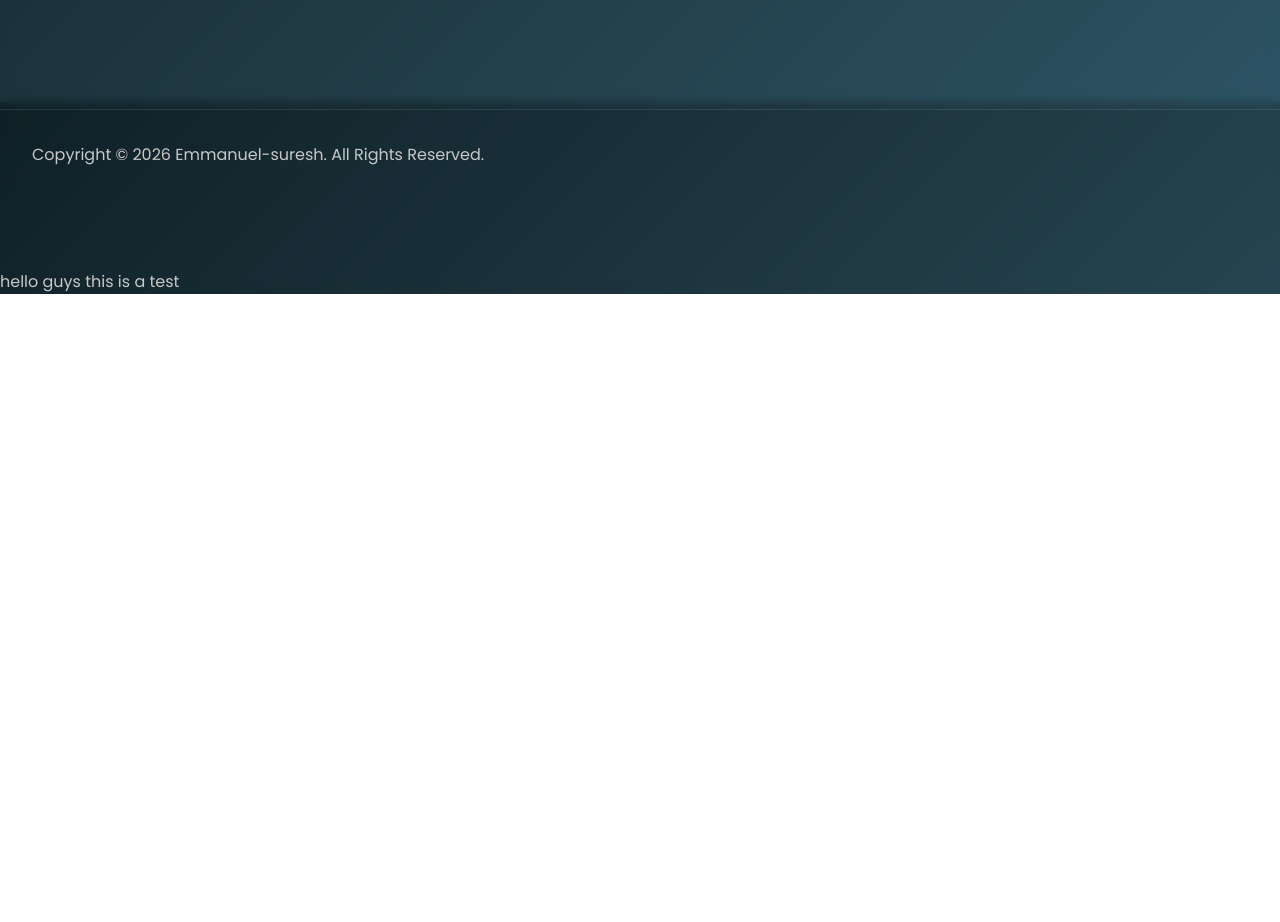
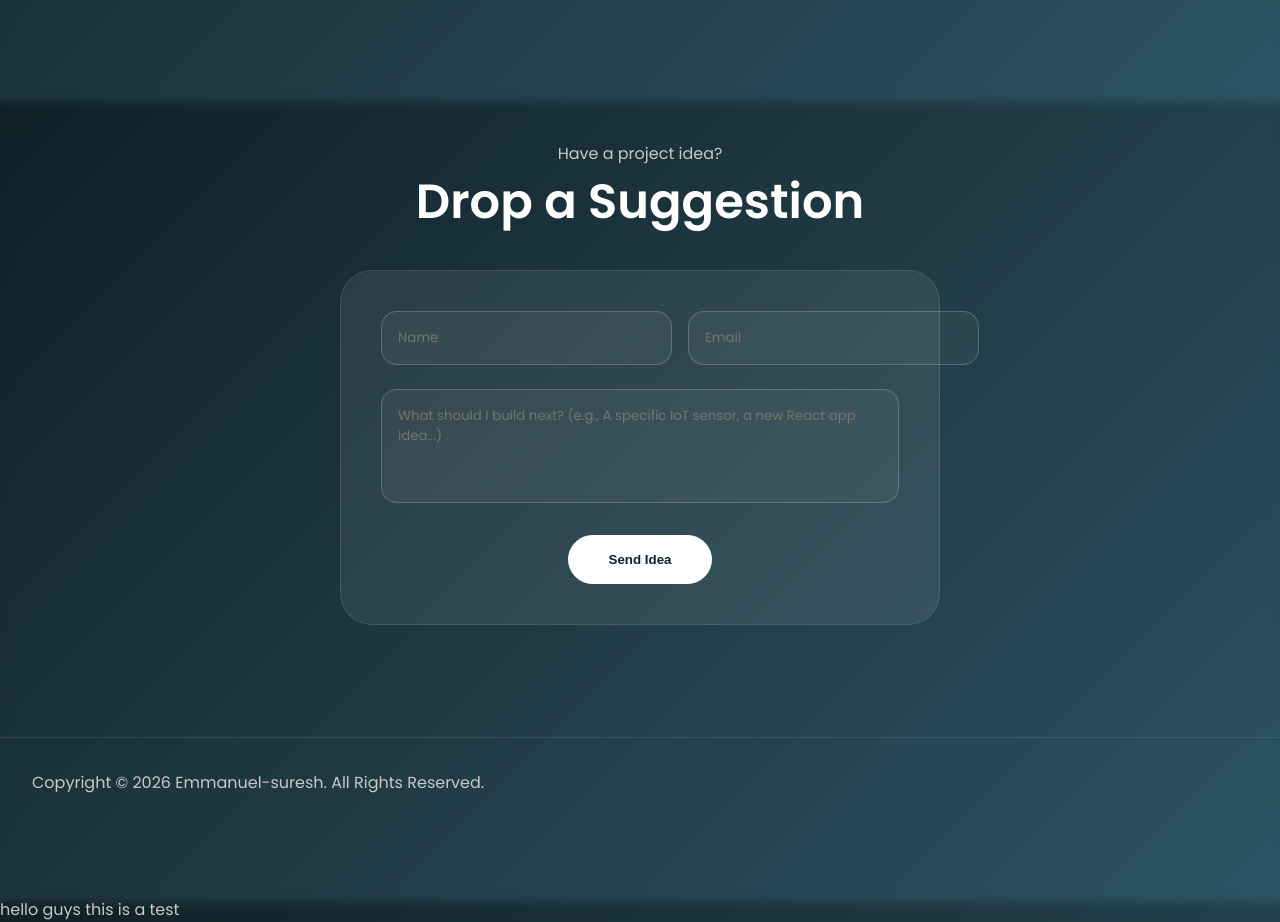
Before and after one commit to Emmanuel-suresh/my-portfolio, a plain HTML site: page index.html in a window 1280 px wide. Shown: the part 3898-4820 px from the top of the page. Before the commit the page ends 4192 px from the top, so only its background shows below. Drawn offline with Linux system fonts and the light colour scheme.

Commit message:
ver final

```diff
--- a/index.html
+++ b/index.html
@@ -263,6 +263,20 @@
         </div>
       </div>
     </section>
+    <section id="suggestions">
+  <p class="section__text__p1">Have a project idea?</p>
+  <h1 class="title">Drop a Suggestion</h1>
+  <div class="contact-info-upper-container suggestion-box">
+    <form action="https://formspree.io/f/your-id-here" method="POST" class="suggestion-form">
+      <div class="input-group">
+        <input type="text" name="name" placeholder="Name" required />
+        <input type="email" name="email" placeholder="Email" required />
+      </div>
+      <textarea name="suggestion" rows="4" placeholder="What should I build next? (e.g., A specific IoT sensor, a new React app idea...)" required></textarea>
+      <button type="submit" class="btn btn-color-1">Send Idea</button>
+    </form>
+  </div>
+</section>
     <footer>
       <p>Copyright &#169; 2026 Emmanuel-suresh. All Rights Reserved.</p>
     </footer>
--- a/style.css
+++ b/style.css
@@ -336,3 +336,65 @@ section {
 {
   border-radius: 50%;
 }
+/* --- SUGGESTIONS SECTION --- */
+#suggestions {
+  display: flex;
+  flex-direction: column;
+  justify-content: center;
+  align-items: center;
+}
+
+.suggestion-box {
+  width: 100%;
+  max-width: 600px;
+  padding: 2.5rem;
+  margin-top: 2rem;
+}
+
+.suggestion-form {
+  display: flex;
+  flex-direction: column;
+  gap: 1.5rem;
+}
+
+.input-group {
+  display: flex;
+  gap: 1rem;
+}
+
+.suggestion-form input,
+.suggestion-form textarea {
+  background: rgba(255, 255, 255, 0.05);
+  border: 1px solid rgba(255, 255, 255, 0.2);
+  border-radius: 1rem;
+  padding: 1rem;
+  color: white;
+  font-family: "Poppins", sans-serif;
+  outline: none;
+  transition: border-color 0.3s ease;
+}
+
+.suggestion-form input:focus,
+.suggestion-form textarea:focus {
+  border-color: #00d2ff;
+}
+
+.suggestion-form input {
+  flex: 1;
+}
+
+.suggestion-form textarea {
+  width: 100%;
+  resize: none;
+}
+
+.suggestion-form .btn {
+  align-self: center;
+  margin-top: 0.5rem;
+}
+
+@media screen and (max-width: 600px) {
+  .input-group {
+    flex-direction: column;
+  }
+}
```
